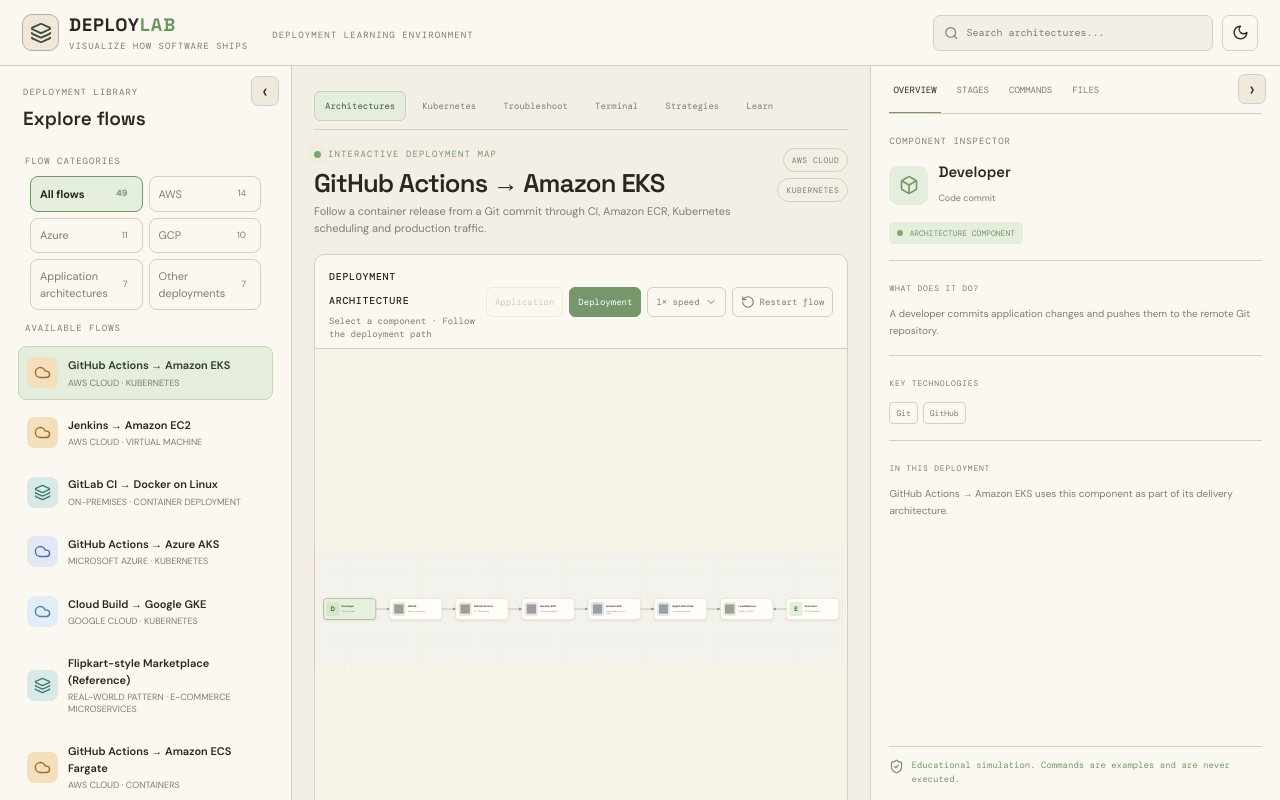
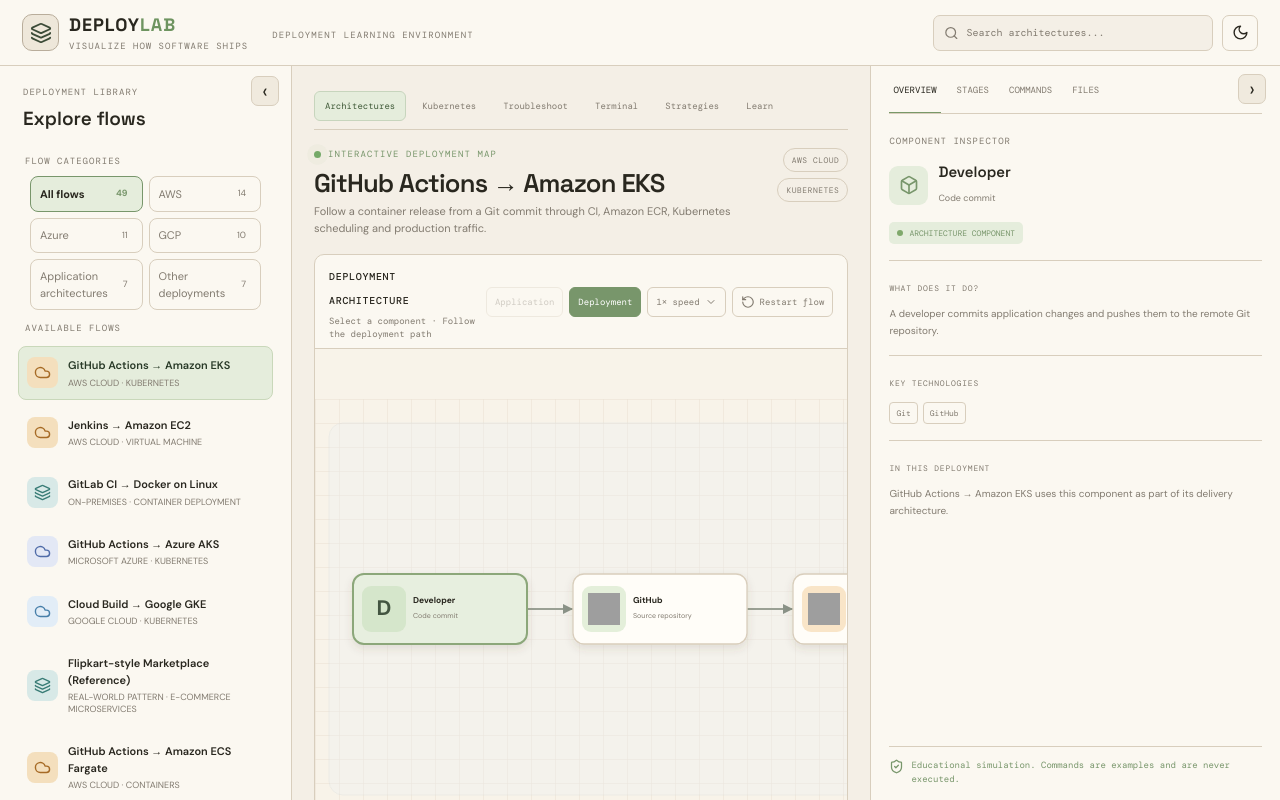
Before and after one commit to gajulatechi27/devops-deployment-explorer, a React (Vite) app: page / in a window 1280 px wide. Shown: the top 800 px of the page. Built offline with nearby package versions, Linux system fonts and the light colour scheme; grey boxes are pictures that could not be loaded.

Commit message:
fix: enlarge deployment flow nodes and restore horizontal scroll

```diff
--- a/src/App.tsx
+++ b/src/App.tsx
@@ -629,7 +629,7 @@ addDeployment({
 
  const palette:Record<NodeKind,string>={source:"#b9d8a8",pipeline:"#efbd79",registry:"#c8b5d9",cluster:"#9eb9d4",workload:"#a8c7e4",network:"#b9d8a8",server:"#d9bd91",database:"#c8b5d9"};
 const nodeXY=(node:NodeDef,nodes:NodeDef[],tierMode:2|3=3,flowMode=false):[number,number]=>{
-  if(flowMode){const index=Math.max(0,nodes.findIndex(n=>n.id===node.id));const spacing=nodes.length<=7?1170/Math.max(nodes.length-1,1):220;return [115+index*spacing,210];}
+  if(flowMode){const index=Math.max(0,nodes.findIndex(n=>n.id===node.id));return [125+index*220,210];}
   const tierFor=(n:NodeDef)=>{if(n.kind==="source"||n.kind==="network")return 1;if(n.kind==="database")return tierMode===3?3:2;return 2;};
   const tier=tierFor(node);const sameTier=nodes.filter(n=>tierFor(n)===tier);const inTier=Math.max(0,sameTier.findIndex(n=>n.id===node.id));
   const column=inTier%3;const row=Math.floor(inTier/3);const x=100+column*220;
@@ -649,7 +649,7 @@ function Scene({scenario,stageIndex,selected,playing,onSelect,tierMode=3,flowMod
  const activeStage=scenario.stages[stageIndex];
  const doneStages=stageIndex<0?[]:scenario.stages.slice(0,stageIndex);
  const nodes=scenario.nodes;
- const sceneWidth=flowMode?(nodes.length<=7?1400:Math.max(1400,230+(nodes.length-1)*220)):1400;
+ const sceneWidth=flowMode?250+Math.max(nodes.length-1,0)*220:1400;
  const nodeById=(id:string)=>nodes.find(n=>n.id===id)!;
  const route=(from:NodeDef,to:NodeDef)=>{
   const [x1,y1]=nodeXY(from,nodes,tierMode,flowMode),[x2,y2]=nodeXY(to,nodes,tierMode,flowMode);
@@ -666,7 +666,7 @@ function Scene({scenario,stageIndex,selected,playing,onSelect,tierMode=3,flowMod
   return `M ${startX} ${y1} H ${midX} V ${y2} H ${endX}`;
  };
  return <div className={flowMode?"architecture-2d flow-map":"architecture-2d"}>
-  <svg viewBox={`0 0 ${sceneWidth} ${flowMode?420:600}`} preserveAspectRatio="xMidYMid meet" role="img" aria-label={scenario.name+" deployment architecture"}>
+  <svg viewBox={`0 0 ${sceneWidth} ${flowMode?420:600}`} style={flowMode?{width:`${sceneWidth}px`,minWidth:`${sceneWidth}px`,maxWidth:"none"}:undefined} preserveAspectRatio="xMidYMid meet" role="img" aria-label={scenario.name+" deployment architecture"}>
    <defs>
     <pattern id="map-grid" width="24" height="24" patternUnits="userSpaceOnUse"><path d="M 24 0 L 0 0 0 24" fill="none" stroke="#e9e0d2" strokeWidth="1"/></pattern>
     <marker id="route-arrow" markerWidth="10" markerHeight="10" refX="9" refY="5" markerUnits="userSpaceOnUse" orient="auto"><path d="M0,0 L10,5 L0,10 z" fill="#8b9388"/></marker>
```
